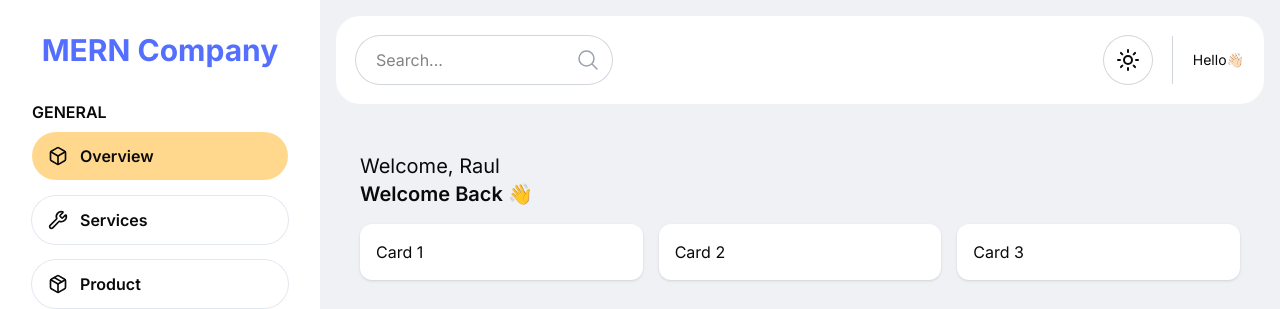
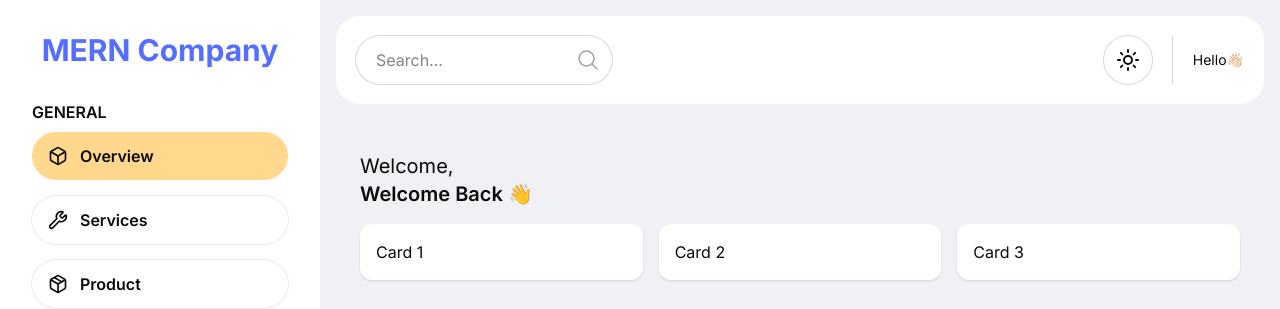
Before and after one commit to Rauliqbal/mern-company-profile, a React app in the folder frontend/: page /dashboard in a window 1280 px wide. Shown: the top 309 px of the page. Built offline with nearby package versions, Linux system fonts and the light colour scheme; the HTML template or start-up script is replaced by a standard one.

Commit message:
fix: authentication with zustand

```diff
--- a/frontend/src/services/api.ts
+++ b/frontend/src/services/api.ts
@@ -40,6 +40,7 @@ api.interceptors.response.use(
         originalRequest.headers.Authorization = `Bearer ${res.data.accessToken}`;
         return api(originalRequest);
       } catch (err) {
+        console.error(err);
         logout();
       }
     }
--- a/frontend/src/stores/auth.ts
+++ b/frontend/src/stores/auth.ts
@@ -2,10 +2,17 @@
 import { create } from "zustand";
 import api from "../services/api";
 
+interface User {
+  id: string;
+  name: string;
+  email: string;
+  role: string;
+}
+
 interface AuthState {
   accessToken: string | null;
   refreshToken: string | null;
-  user: any | null;
+  user: User | null;
   login: (email: string, password: string) => Promise<void>;
   logout: () => void;
   setTokens: (access: string, refresh: string) => void;
@@ -16,20 +23,19 @@ export const useAuthStore = create<AuthState>((set) => ({
   refreshToken: localStorage.getItem("refreshToken"),
   user: null,
 
-  setTokens: (access, refresh) => {
+  setTokens: (access) => {
     localStorage.setItem("accessToken", access);
-    localStorage.setItem("refreshToken", refresh);
-    set({ accessToken: access, refreshToken: refresh });
+    set({ accessToken: access });
   },
 
   login: async (email, password) => {
     const res = await api.post("/auth/login", { email, password });
-    const { accessToken, refreshToken, user } = res.data;
+    const user = res.data.data.user;
+    const accessToken = res.data.data.accessToken;
 
     localStorage.setItem("accessToken", accessToken);
-    localStorage.setItem("refreshToken", refreshToken);
 
-    set({ accessToken, refreshToken, user });
+    set({ user, accessToken });
   },
 
   logout: () => {
--- a/frontend/src/views/Login.tsx
+++ b/frontend/src/views/Login.tsx
@@ -1,8 +1,10 @@
 // src/pages/Login.tsx
 import { useState } from "react";
 import { useAuthStore } from "../stores/auth";
+import { useNavigate } from "react-router";
 
 export default function Login() {
+  const navigate = useNavigate();
   const { login } = useAuthStore();
   const [email, setEmail] = useState("raul.iqbal@vensys.co.id");
   const [password, setPassword] = useState("@Rauliqbal");
@@ -12,7 +14,7 @@ export default function Login() {
     e.preventDefault();
     try {
       await login(email, password);
-      window.location.href = "/dashboard";
+      navigate("/dashboard")
     } catch {
       setError("Email atau password salah");
     }
--- a/frontend/src/views/dashboard/Dashboard.tsx
+++ b/frontend/src/views/dashboard/Dashboard.tsx
@@ -1,7 +1,10 @@
+import { useAuthStore } from "../../stores/auth";
+
 export default function Dashboard() {
+  const user = useAuthStore((state) => state.user )
   return (
     <div className="px-0 lg:px-6">
-      <h1 className="text-xl">Welcome, Raul</h1>
+      <h1 className="text-xl">Welcome,{user?.name}</h1>
        <div>
       <h2 className="text-xl font-semibold mb-4">Welcome Back 👋</h2>
       <div className="grid md:grid-cols-3 gap-4">
```
Also changed, not shown: 1 other file (tests, documents, lock files or other folders).
